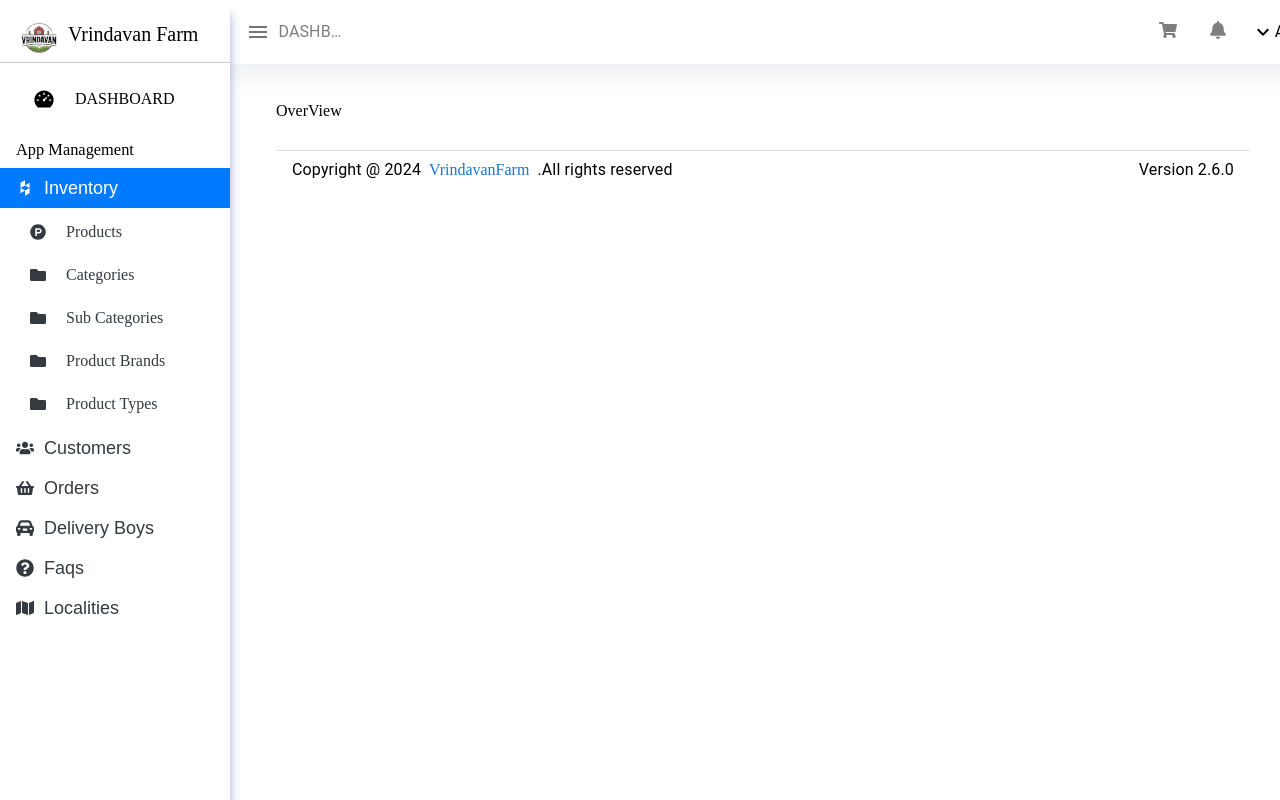
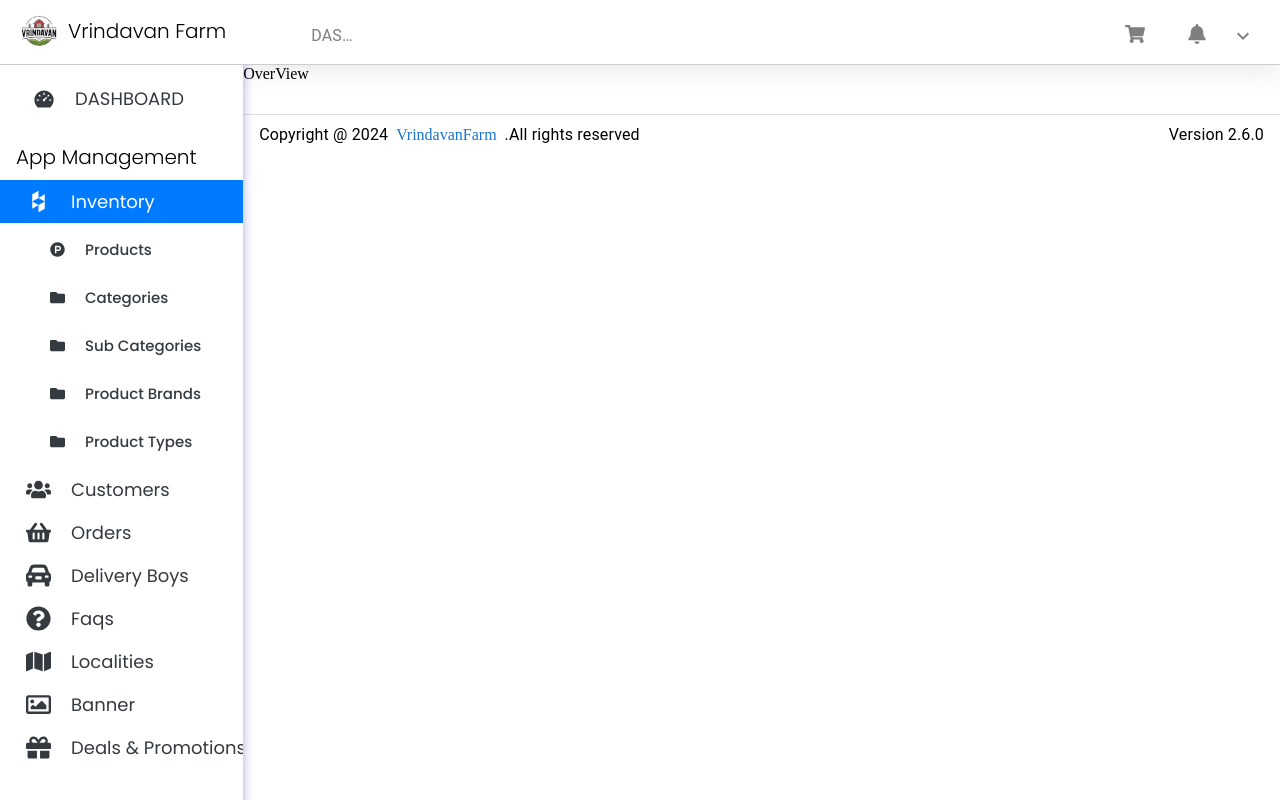
Before and after one commit to Sanjaygen/Vrindavan-frontend, a Next.js app: page / in a window 1280 px wide. Built offline with nearby package versions, Linux system fonts and the light colour scheme.

Commit message:
Sidebar-Haader complete

```diff
--- a/src/app/globals.css
+++ b/src/app/globals.css
@@ -1,4 +1,4 @@
-
+@import url('https://fonts.googleapis.com/css2?family=Poppins:ital,wght@0,100;0,200;0,300;0,400;0,500;0,600;0,700;0,800;0,900;1,100;1,200;1,300;1,400;1,500;1,600;1,700;1,800;1,900&display=swap');
 
 html,
 body {
--- a/src/layout/Layout.styled.tsx
+++ b/src/layout/Layout.styled.tsx
@@ -10,7 +10,7 @@ export const LayoutContainer = styled(Box)`
 export const SideNavWrapper = styled(Box)`
     position: fixed;
     top: 0;
-    width: 18%;
+    width: 19%;
     align-items: flex-start;
     background-color: white;
     color: black;
@@ -23,10 +23,7 @@ export const SideNavWrapper = styled(Box)`
     ${breakpoints.xs} {
         display: none;
     }
-    ${breakpoints.sm} {
-        display: none;
-    }
-    ${breakpoints.md} {
+    ${breakpoints.lg} {
         display: block;
         height: 100%;
     }
@@ -35,25 +32,21 @@ export const SideNavWrapper = styled(Box)`
 export const PageWrapper = styled('div')`
     flex-basis: 82%;
     margin-left: 20%;
-    padding: 0px 30px 20px 20px;
+    padding: 0px 0px 20px 0px;
     margin-top: 8%;
 
     ${breakpoints.xs} {
-        margin-top: 30%;
+        margin-top: 0%;
         margin-left: 0%;
     }
     ${breakpoints.sm} {
-        margin-top: 15%;
+        margin-top: 0%;
         margin-left: 0%;
     }
-   ${breakpoints.md} {
-        margin-top: 12%;
-        margin-left: 20%;
-    }
 
-    ${breakpoints.md} {
-        margin-top: 8%;
-        margin-left: 20%;
+    ${breakpoints.lg} {
+        margin-top: 0%;
+        margin-left: 19%;
     }
 `;
 export const DrawerStyled = styled(Drawer)<{ showDrawer?: boolean }>`
@@ -63,8 +56,8 @@ export const DrawerStyled = styled(Drawer)<{ showDrawer?: boolean }>`
         display: block;
         z-index: 9999;
     }
-     ${breakpoints.md} {
-        display: block;
+     ${breakpoints.lg} {
+        display: none;
         z-index: 9999;
     }
 `;
@@ -82,7 +75,7 @@ export const SideNavDrawer = styled(Box)`
     },
 
    ${breakpoints.lg} {
-         background-color: primary;
+        background-color: primary;
         color: white;
         height: '100%'
     }
--- a/src/layout/Layout.tsx
+++ b/src/layout/Layout.tsx
@@ -6,26 +6,22 @@ import SideNav from './helper-component/sidenav/SideNav';
 // import BreadcrumbsPage from '@/page-components/breadcrumbs/Breadcrumbs';
 import Footer from './helper-component/footer/Footer';
 
-
 export type LayoutProps = {
     children: ReactNode;
 };
-
 const DashboardLayout = ({ children }: LayoutProps) => {
     const [showDrawer, setShowDrawer] = useState(false);
 
     const toggleDrawer = () => {
         setShowDrawer(prev => !prev);
     };
-
-
     return (
         <LayoutContainer>
             <SideNavWrapper>
-                <SideNav/>
+                <SideNav toggleDrawer={toggleDrawer} />
             </SideNavWrapper>
             <PageWrapper>
-                <Header toggleDrawer={toggleDrawer}/>
+                <Header toggleDrawer={toggleDrawer} />
                 {/* <BreadcrumbsPage /> */}
                 <PageBox>{children}</PageBox>
                 <Footer bgColor={'white'} isFixed />
@@ -38,11 +34,10 @@ const DashboardLayout = ({ children }: LayoutProps) => {
                 anchor="left"
             >
                 <SideNavDrawer>
-                    <SideNav/>
+                    <SideNav toggleDrawer={toggleDrawer} />
                 </SideNavDrawer>
             </DrawerStyled>
         </LayoutContainer>
     );
 };
-
 export default DashboardLayout;
--- a/src/layout/helper-component/header/Header.styled.tsx
+++ b/src/layout/helper-component/header/Header.styled.tsx
@@ -5,18 +5,14 @@ import { styled } from "styled-components";
 import MenuIcon from "@mui/icons-material/Menu";
 // ( zindex: ${({ theme }) => theme.zIndex.drawer + 1}; )
 export const AppBarWrapper = styled(Box)`
-  z-index: 1201;
-  background-color: white;
   box-shadow: none;
-  left: 20%;
-  height: 64px;
-  width: 80%;
-  top: 0%;
-  padding: 0 20px;
+  height: 65px;
+  padding: 4px 20px;
   .MuiToolbar-root {
     padding: 0px;
   }
   box-shadow: rgba(149, 157, 165, 0.2) 0px 8px 24px;
+  border-bottom: 1px solid #ccc;
 
   ${breakpoints.xs} {
     left: 0%;
@@ -27,43 +23,44 @@ export const AppBarWrapper = styled(Box)`
     width: 100%;
   }
   ${breakpoints.lg} {
+    right:0px;
     left: 18%;
-    width: 90%;
+    width: 100%;
   }
   @media print {
     display: none;
   }
 `;
 
-
-export const IconMenuButton = styled(IconButton)`
-  // display: none;
-
-  @media (max-width: 959px) {
-    display: block;
-  }
-
-  @media (min-width: 960px) {
-    // display: none;
-  }
-`;
+export const IconMenu = styled(MenuIcon)`
+    margin-left:15px;
+    ${breakpoints.xs}{
+       margin-left:0px;
+    }
+    ${breakpoints.lg}{
+      margin-left:15px;
+   }
+`
 
 
 export const SubTileText = styled(Typography)`
+  font-family:Poppines,sans-serif;
   font-weight: 400;
-   font-size: 1rem;
+  font-size: 1rem;
   font-display: swap;
   color: rgba(0, 0, 0, 0.5);
   white-space: nowrap;
   overflow: hidden;
   text-overflow: ellipsis;
+  padding-left:20px;
+  ${breakpoints.xs}{
+    display:none;
+ }
+ ${breakpoints.lg}{
+    display:block;
+}
 `;
 
-
-
-// export const BoxWrapper = styled(Box)`
-//     // flex-grow: 1;
-// `;
 export const RightContainer = styled(Box)`
   display: flex;
   align-items: center;
@@ -71,26 +68,54 @@ export const RightContainer = styled(Box)`
   gap: 16px;
   overflow: hidden;
   ${breakpoints.xs} {
-    margin-left: auto;
+    margin-left: 40px;
   }
-  ,
   ${breakpoints.md} {
     margin-left: auto;
   }
   ${breakpoints.lg} {
-    margin-left: 800px;
+    margin-left: 750px;
   }
 `;
 
 export const StyledSmallIcon = styled.span`
-  font-size: 18px;
+  font-size: 20px;
+  margin-left:10px;
   color: rgba(0, 0, 0, 0.5);
+  ${breakpoints.xs} {
+    font-size: 15px;
+  }
+  ${breakpoints.lg} {
+    font-size: 20px;
+  }
 `;
 
+export const AdminTypo = styled(Typography)`
+  margin-right: 8px;
+  font-family:Poppines,sans-serif;
+  font-weight: 400;
+  color: rgba(0, 0, 0, 0.5);
+  font-size: 20px;
+  ${breakpoints.xs} {
+    font-size: 14px;
+  }
+  ${breakpoints.lg} {
+    font-size: 20px;
+  }
+`
+
 export const StyledLargeIcon = styled(FaUserCircle)`
-  font-size: 34px;
-  margin-left: -20px;
+  font-size: 45px;
+  margin-left: 0px;
   color: rgba(0, 0, 0, 0.5);
+  box-shadow: 0 3px 6px rgba(0, 0, 0, 0.16), 0 3px 6px rgba(0, 0, 0, 0.23);
+  border-radius: 50%;
+  ${breakpoints.xs} {
+    font-size: 25px;
+  }
+  ${breakpoints.lg} {
+    font-size: 45px;
+  }
 `;
 
 export const MenuIconStyled = styled(MenuIcon)`
--- a/src/layout/helper-component/header/Header.tsx
+++ b/src/layout/helper-component/header/Header.tsx
@@ -2,11 +2,11 @@ import React, { useState } from "react";
 import { Toolbar, IconButton, Menu, MenuItem, Typography } from "@mui/material";
 import {
   AppBarWrapper,
-  IconMenuButton,
   SubTileText,
   RightContainer,
   StyledSmallIcon,
   StyledLargeIcon,
+  AdminTypo,
 } from "./Header.styled";
 import MenuIcon from "@mui/icons-material/Menu";
 import KeyboardArrowDownIcon from "@mui/icons-material/KeyboardArrowDown";
@@ -29,11 +29,11 @@ const Header = ({ toggleDrawer }: HeaderProps) => {
   };
 
   return (
-    <AppBarWrapper position="fixed">
+    <AppBarWrapper>
       <Toolbar className="p-0">
-        <IconMenuButton edge="start" onClick={toggleDrawer}>
-          <MenuIcon />
-        </IconMenuButton>
+        <IconButton edge="start" onClick={toggleDrawer}>
+          <MenuIcon/>
+        </IconButton>
         <SubTileText>DASHBOARD</SubTileText>
         <RightContainer>
           <IconButton>
@@ -50,13 +50,15 @@ const Header = ({ toggleDrawer }: HeaderProps) => {
             style={{ display: "flex", alignItems: "center", cursor: "pointer" }}
             onClick={handleMenuClick}
           >
-            <KeyboardArrowDownIcon sx={{ color: "black" }} />
-            <Typography
+            <KeyboardArrowDownIcon sx={{ color: "rgba(0, 0, 0, 0.5)", marginRight: "5px" }} />
+            <AdminTypo
               variant="body1"
-              style={{ marginRight: 8, color: "black" }}
             >
               Administrator
-            </Typography>
+            </AdminTypo>
+            <IconButton>
+              <StyledLargeIcon />
+            </IconButton>
           </div>
 
           <Menu
@@ -69,24 +71,24 @@ const Header = ({ toggleDrawer }: HeaderProps) => {
             }}
             transformOrigin={{
               vertical: "top",
-              horizontal: "center",
+              horizontal: "left",
             }}
             PaperProps={{
               style: {
-                marginTop: "45px",
+                marginTop: "-5px",
+                height:"110px",
+                width:"180px",
+                border:"1px solid rgba(0, 0, 0, 0.15)"
               },
             }}
           >
-            <MenuItem onClick={handleClose}>
-              <FaUser style={{ marginRight: "8px" }} /> Profile
+            <MenuItem onClick={handleClose} style={{fontSize:"20px",borderBottom:"1px solid rgba(0, 0, 0, 0.15)"}}>
+              <FaUser style={{ marginRight: "8px",fontSize:"20px" }} /> Profile
             </MenuItem>
-            <MenuItem onClick={handleClose}>
-              <FaEnvelope style={{ marginRight: "8px" }} /> Logout
+            <MenuItem onClick={handleClose} style={{fontSize:"20px"}}>
+              <FaEnvelope style={{ marginRight: "8px",fontSize:"20px" }} /> Logout
             </MenuItem>
           </Menu>
-          <IconButton>
-            <StyledLargeIcon />
-          </IconButton>
         </RightContainer>
       </Toolbar>
     </AppBarWrapper>
--- a/src/layout/helper-component/sidenav/SideNav.styled.tsx
+++ b/src/layout/helper-component/sidenav/SideNav.styled.tsx
@@ -1,3 +1,4 @@
+import breakpoints from "@/themes/breakpoints";
 import { Typography } from "@mui/material";
 import Link from "next/link";
 import { AiFillDashboard } from "react-icons/ai";
@@ -34,49 +35,85 @@ export const SideMenuWrapper = styled("div")`
   }
 `;
 export const SubHead = styled('div')`
+  font-family:Poppins;
+  font-weight: 300 !important;
   font-size: 20px;
   color: black;
   left: 20px;
   position: relative;
-  font-weight: 200;
   display: flex;
+  ${breakpoints.xs}{
+      font-size:15px;
+  }
+  ${breakpoints.lg}{
+    font-size:20px;
+  }
 `;
 export const ContentDiv = styled("div")`
+  position: fixed;
+  top: 0;
+  height:65px;
+  width:304px;
+  background-color: #fff;
+  z-index: 1000;
   border-bottom: 1px solid #ccc;
-  margin-top: 23px;
+  padding-top:10px;
   display: flex;
+  align-items:center;
   img {
     height: 38px;
     width: 38px;
     margin-top: -4px;
     margin-right: 10px;
   }
+  ${breakpoints.xs}{
+    width:270px;
+  }
+  ${breakpoints.lg}{
+    width:304px;
+  }
 `;
-export const DashButton = styled(Link)<DashButtonProps>`
+export const DashButton = styled(Link) <DashButtonProps>`
+  font-family:Poppins;
+  font-weight: 400 !important;
+  font-size: 18px;
   display: flex;
   align-items: center;
   padding: 10px;
-  margin: 5px 0;
+  margin: 65px 0 0 0;
   top: 10px;
   position: relative;
   text-decoration: none;
-  font-size: 16px;
   border-radius: 0px;
   background: none;
-  color: #000000; /* Default black color */
+  color: #343A40;
 
   &:hover {
     background-color: #e2e6ea;
-    color: #007bff; /* Change text color to blue on hover */
+    color: #007bff;
 
     .dash-menu-icon {
-      color: #007bff; /* Change icon color to blue on hover */
+      color: #007bff;
     }
   }
 
   .dash-menu-icon {
+    font-size: 22px;
     margin-right: 20px;
-    color: #000000; /* Default black color for icon */
+    color: #343A40;
+  }
+
+  ${breakpoints.xs}{
+    font-size:14px;
+    .dash-menu-icon {
+      font-size: 18px;
+    }
+  }
+  ${breakpoints.lg}{
+    font-size:18px;
+    .dash-menu-icon {
+      font-size: 22px;
+    }
   }
 `;
 
--- a/src/side-dashboard/SideDashBoard.styled.tsx
+++ b/src/side-dashboard/SideDashBoard.styled.tsx
@@ -1,3 +1,4 @@
+import breakpoints from "@/themes/breakpoints";
 import Link from "next/link";
 import { styled } from "styled-components";
 
@@ -11,12 +12,12 @@ interface SubMenuButtonProps {
 }
 
 export const Sidebar = styled.div`
-  width: 250px;
+  width: 270px;
   height: 100vh;
 `;
 
 export const MenuButton = styled.button<MenuButtonProps>`
-  width: 277px;
+  width: 304px;
   padding: 8px 16px;
   cursor: pointer;
   font-size: 18px;
@@ -45,47 +46,101 @@ export const MenuButton = styled.button<MenuButtonProps>`
     flex-grow: 21;
     display: flex;
     align-items: center;
+    font-family:Poppins;
+    font-weight: 400 !important;
+    font-size:18px;
   }
 
   .menu-icon {
-    margin-right: 10px;
+    margin-left:10px;
+    margin-right: 20px;
+    font-size:25px;
+  }
+  ${breakpoints.xs}{
+    width: 270px;
+    .menu-label{
+      font-size: 14px;
+    }
+    .menu-icon{
+      font-size: 18px;
+    }
+  }
+  ${breakpoints.lg}{
+    width: 304px;
+    .menu-label{
+      font-size: 18px;
+    }
+    .menu-icon{
+      font-size: 25px;
+    }
   }
 `;
 
-export const SubMenuButton = styled(Link)<SubMenuButtonProps>`
+export const SubMenuButton = styled(Link) <SubMenuButtonProps>`
   display: flex;
   align-items: center;
   padding: 10px;
+  padding-left:50px;
   margin: 5px 0;
   text-decoration: none;
-  color: #343a40; // Default color
-  font-size: 16px;
+  color: #343a40;
+  font-family:Poppins;
+  font-weight: 450 !important;
+  font-size: 15px;
   border-radius: 0px;
   background: none;
 
   &:hover {
     background-color: #e2e6ea;
     color: #007bff;
+    width: 330px;
   }
 
   .sub-menu-icon {
     margin-right: 20px;
     color: inherit;
   }
+
+  ${breakpoints.xs}{
+    font-size: 12px;
+    &:hover{
+      width: 270px;
+    }
+  }
+  ${breakpoints.lg}{
+    font-size: 15px;
+    &:hover{
+      width: 330px;
+    }
+  }
 `;
 
 export const SubMenu = styled.div<{ $isOpen: boolean }>`
-  padding-left: 20px;
-  width: 250px !important;
   font-size: 16px;
+  width:304px;
   max-height: ${(props) => (props.$isOpen ? "500px" : "0")};
   overflow: hidden;
   transition: max-height 0.3s ease-in-out;
+  ${breakpoints.xs}{
+    width: 270px;
+  }
+  ${breakpoints.lg}{
+    width: 304px;
+  }
 `;
 
 export const AppTitle = styled("p")`
+  font-family:Poppins;
+  font-weight: 300 !important;
+  font-size: 20px;
   font-size: 16.4px;
   margin-top: 20px;
   font-weight: 300;
   padding: 10px 1rem 0.5rem 1rem;
+  ${breakpoints.xs}{
+    font-size:15px;
+  }
+  ${breakpoints.lg}{
+    font-size:20px;
+  }
 `;
--- a/src/side-dashboard/SideDashBoard.tsx
+++ b/src/side-dashboard/SideDashBoard.tsx
@@ -13,6 +13,14 @@ import {
   FaRoad,
   FaShoppingBasket,
   FaUsers,
+  FaRegImage,
+  FaGift,
+  FaUser,
+  FaServer,
+  FaFile,
+  FaExchangeAlt,
+  FaGoogleWallet,
+  FaCogs
 } from "react-icons/fa";
 import { FaCarRear } from "react-icons/fa6";
 import {
@@ -212,6 +220,119 @@ const SideDashBoard = () => {
           Localities
         </SubMenuButton>
       </SubMenu>
+      <MenuButton $isOpen={false} $isFirst={false}>
+        <span className="menu-label">
+          <FaRegImage className="menu-icon" />
+          Banner
+        </span>
+      </MenuButton>
+      <MenuButton
+        $isOpen={openMenu === "Deals & Promotions"}
+        $isFirst={false}
+        onClick={() => toggleMenu("Deals & Promotions")}
+      >
+        <span className="menu-label">
+          <FaGift className="menu-icon" /> Deals & Promotions
+        </span>
+        {openMenu === "Deals & Promotions" ? (
+          <KeyboardArrowDownIcon />
+        ) : (
+          <KeyboardArrowLeftIcon />
+        )}
+      </MenuButton>
+      <SubMenu $isOpen={openMenu === "Deals & Promotions"}>
+        <SubMenuButton href="/#">
+          <FaGift className="sub-menu-icon" /> Deal of the Day
+        </SubMenuButton>
+        <SubMenuButton href="/#">
+          <FaFolder className="sub-menu-icon" />
+          Featured Category
+        </SubMenuButton>
+        <SubMenuButton href="/#">
+          <FaFolder className="sub-menu-icon" />
+          Combo Offer
+        </SubMenuButton>
+      </SubMenu>
+      <MenuButton $isOpen={false} $isFirst={false}>
+        <span className="menu-label">
+          <FaRegImage className="menu-icon" />
+          User Notification
+        </span>
+      </MenuButton>
+      <MenuButton $isOpen={false} $isFirst={false}>
+        <span className="menu-label">
+          <FaShoppingBasket className="menu-icon" />
+          Order Subscriptions
+        </span>
+      </MenuButton>
+      <MenuButton $isOpen={false} $isFirst={false}>
+        <span className="menu-label">
+          <FaUser className="menu-icon" />
+          User Admins
+        </span>
+      </MenuButton>
+      <MenuButton
+        $isOpen={openMenu === "Order Management"}
+        $isFirst={false}
+        onClick={() => toggleMenu("Order Management")}
+      >
+        <span className="menu-label">
+          <FaServer className="menu-icon" /> Order Management
+        </span>
+        {openMenu === "Order Management" ? (
+          <KeyboardArrowDownIcon />
+        ) : (
+          <KeyboardArrowLeftIcon />
+        )}
+      </MenuButton>
+      <SubMenu $isOpen={openMenu === "Order Management"}>
+        <SubMenuButton href="/#">
+          <FaShoppingBasket className="sub-menu-icon" /> Orders
+        </SubMenuButton>
+      </SubMenu>
+      <MenuButton
+        $isOpen={openMenu === "Reports"}
+        $isFirst={false}
+        onClick={() => toggleMenu("Reports")}
+      >
+        <span className="menu-label">
+          <FaFile className="menu-icon" /> Reports
+        </span>
+        {openMenu === "Order Management" ? (
+          <KeyboardArrowDownIcon />
+        ) : (
+          <KeyboardArrowLeftIcon />
+        )}
+      </MenuButton>
+      <SubMenu $isOpen={openMenu === "Reports"}>
+        <SubMenuButton href="/#">
+          <FaFile className="sub-menu-icon" /> Report
+        </SubMenuButton>
+        <SubMenuButton href="/#">
+          <FaUser className="sub-menu-icon" /> Low Balance Customer
+        </SubMenuButton>
+        <SubMenuButton href="/#">
+          <FaUser className="sub-menu-icon" /> Customer Reports
+        </SubMenuButton>
+        <SubMenuButton href="/#">
+          <FaGoogleWallet className="sub-menu-icon" /> Wallet Packages
+        </SubMenuButton>
+        <SubMenuButton href="/#">
+          <FaExchangeAlt className="sub-menu-icon" /> Wallet Transactions
+        </SubMenuButton>
+        <SubMenuButton href="/#">
+          <FaShoppingBasket className="sub-menu-icon" /> Wallet Billings
+        </SubMenuButton>
+        <SubMenuButton href="/#">
+          <FaShoppingBasket className="sub-menu-icon" /> Wallet Balance History
+        </SubMenuButton>
+      </SubMenu>
+      <MenuButton $isOpen={false} $isFirst={false}>
+        <span className="menu-label">
+          <FaCogs className="menu-icon" />
+          Global Locality
+        </span>
+      </MenuButton>
     </Sidebar>
   );
 };
```
Also changed, not shown: src/layout/helper-component/sidenav/SideNav.tsx (+6 -3 lines).
